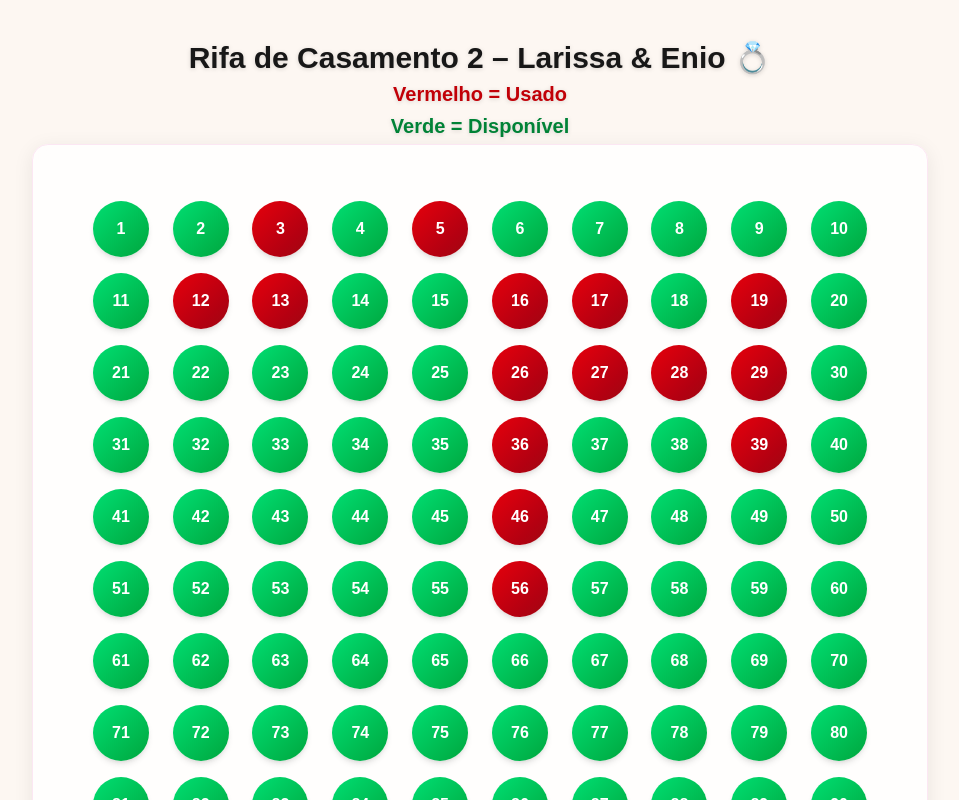
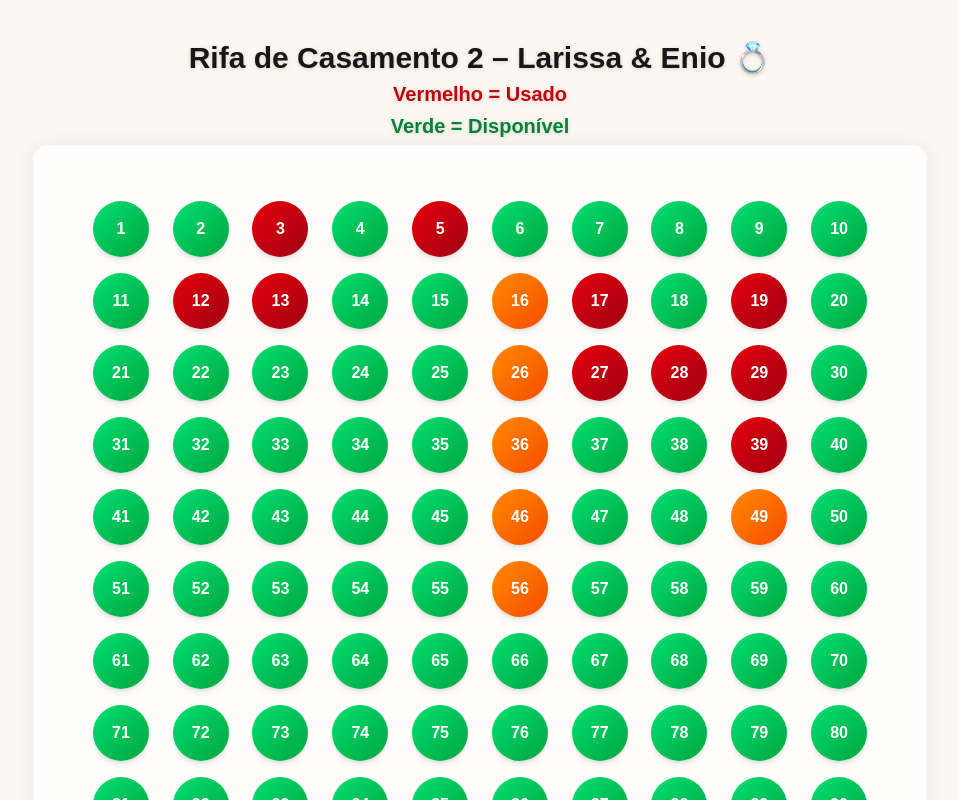
Before and after one commit to cpdupaibura/rifa2-larienio, a Next.js app: page / in a window 1280 px wide. Shown: the top 800 px of the page, without its empty margins (160-1119 px from the left). Built offline with nearby package versions, Linux system fonts and the light colour scheme.

Commit message:
COR PENDENTE + VENDA

```diff
--- a/src/components/Ball.tsx
+++ b/src/components/Ball.tsx
@@ -17,6 +17,16 @@ export default function Ball({ number, sold, buyer, status }: BallProps) {
     setTimeout(() => setShowTooltip(false), 2000);
   };
 
+  // Define a cor da bolinha baseada no status
+  const ballColor = !sold
+    ? // 🟢 Disponível
+      "bg-linear-to-br from-green-400 to-green-600 shadow-[0_0_12px_rgba(34,197,94,0.7)]"
+    : status === "Pendente 🙏"
+    ? // 🟠 Vendido - Pendente
+      "bg-linear-to-br from-orange-400 to-orange-600 shadow-[0_0_12px_rgba(249,115,22,0.7)]"
+    : // 🔴 Vendido - Pago
+      "bg-linear-to-br from-red-600 to-red-800 shadow-[0_0_10px_rgba(220,38,38,0.6)]";
+
   return (
     <div className="relative flex items-center justify-center">
       <button
@@ -24,10 +34,7 @@ export default function Ball({ number, sold, buyer, status }: BallProps) {
         className={`
           w-14 h-14 flex items-center justify-center rounded-full text-white
           font-bold transition shadow-md active:scale-95
-          ${sold
-            ? "bg-linear-to-br from-red-600 to-red-800 shadow-[0_0_10px_rgba(220,38,38,0.6)]"
-            : "bg-linear-to-br from-green-400 to-green-600 shadow-[0_0_12px_rgba(34,197,94,0.7)]"
-          }
+          ${ballColor}
         `}
       >
         {number}
@@ -35,23 +42,37 @@ export default function Ball({ number, sold, buyer, status }: BallProps) {
 
       {showTooltip && (
         <div
-          className="
+          className={`
             absolute -top-20 left-1/2 -translate-x-1/2
             bg-white text-black text-sm font-medium
-            p-3 rounded-xl shadow-2xl border border-green-200
-            z-50 w-max whitespace-nowrap
-            animate-fade
-          "
+            p-3 rounded-xl shadow-2xl
+            z-50 w-max whitespace-nowrap animate-fade
+            ${
+              !sold
+                ? "border border-green-200"
+                : status === "Pendente 🙏"
+                ? "border border-orange-300"
+                : "border border-red-300"
+            }
+          `}
         >
           {sold ? (
             <>
-              <p><strong>Comprador:</strong> {buyer}</p>
-              <p><strong>Status:</strong> {status}</p>
+              <p>
+                <strong>Comprador:</strong> {buyer}
+              </p>
+              <p>
+                <strong>Status:</strong> {status}
+              </p>
             </>
           ) : (
             <>
-              <p className="font-semibold text-green-700">Número disponível ✅</p>
-              <p className="text-gray-700">Faça o PIX e avise ao casal 💝</p>
+              <p className="font-semibold text-green-700">
+                Número disponível ✅
+              </p>
+              <p className="text-gray-700">
+                Faça o PIX e avise ao casal 💝
+              </p>
             </>
           )}
         </div>
--- a/src/data/raffle.ts
+++ b/src/data/raffle.ts
@@ -24,6 +24,7 @@ const soldNumbers: { [key: number]: { buyer: string; status: "Pago ✅" | "Pende
   36: { buyer: "Gleison Santos", status: "Pendente 🙏" },
   39: { buyer: "Emanuelle Priscila", status: "Pago ✅" },
   46: { buyer: "Gleison Santos", status: "Pendente 🙏" },
+  49: { buyer: "Wesliany", status: "Pendente 🙏" },
   56: { buyer: "Gleison Santos", status: "Pendente 🙏" },
 };
 
```
